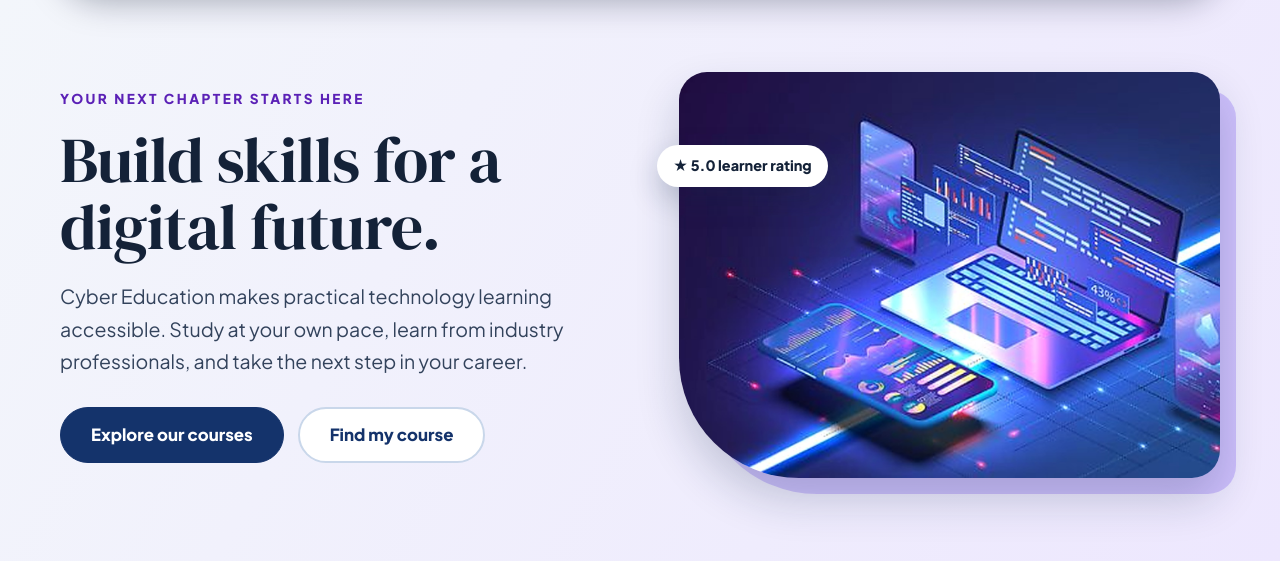
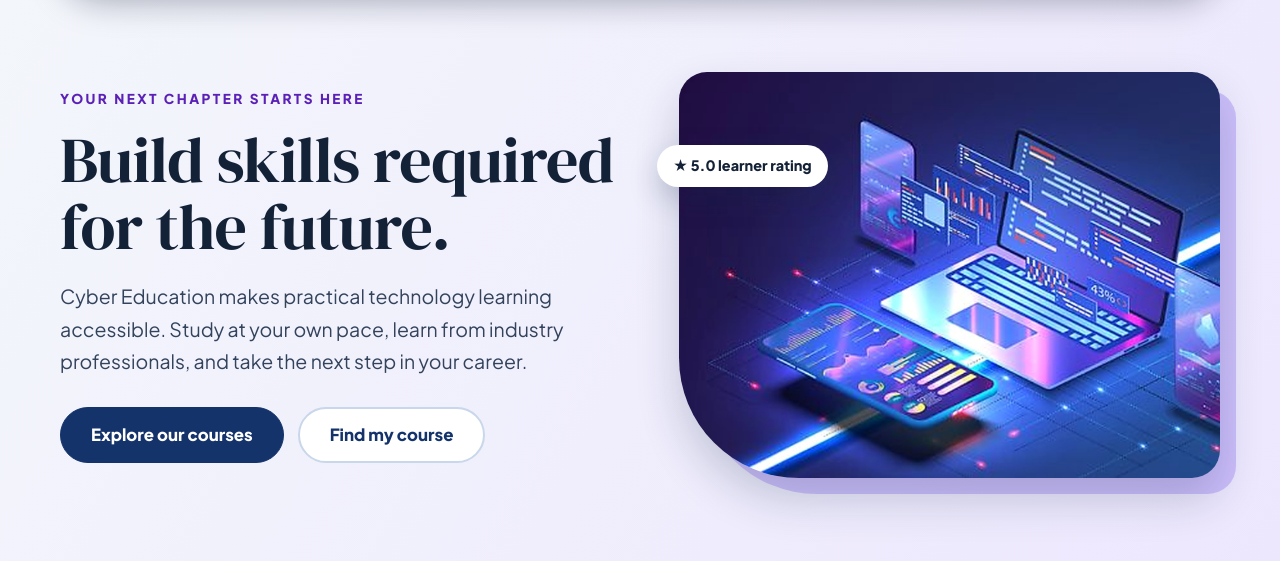
Before and after one commit to WBaloyi/Cyber-education, a Flask app: page / in a window 1280 px wide. Shown: the part 110-671 px from the top of the page. Run offline with Flask 3, Linux system fonts and the light colour scheme; data comes from the database, SQL or seed files in the repository; data that the repository does not hold is empty.

Commit message:
Updated text

```diff
--- a/templates/Index.html
+++ b/templates/Index.html
@@ -7,7 +7,7 @@
     <section class="hero-centered hero-split fade-in">
         <div class="hero-copy">
             <p class="hero-kicker">Your next chapter starts here</p>
-            <h1>Build skills for a digital future.</h1>
+            <h1>Build skills required for the future.</h1>
             <p class="lead">
                 Cyber Education makes practical technology learning accessible. Study at your own pace, learn from industry professionals, and take the next step in your career.
             </p>
```
